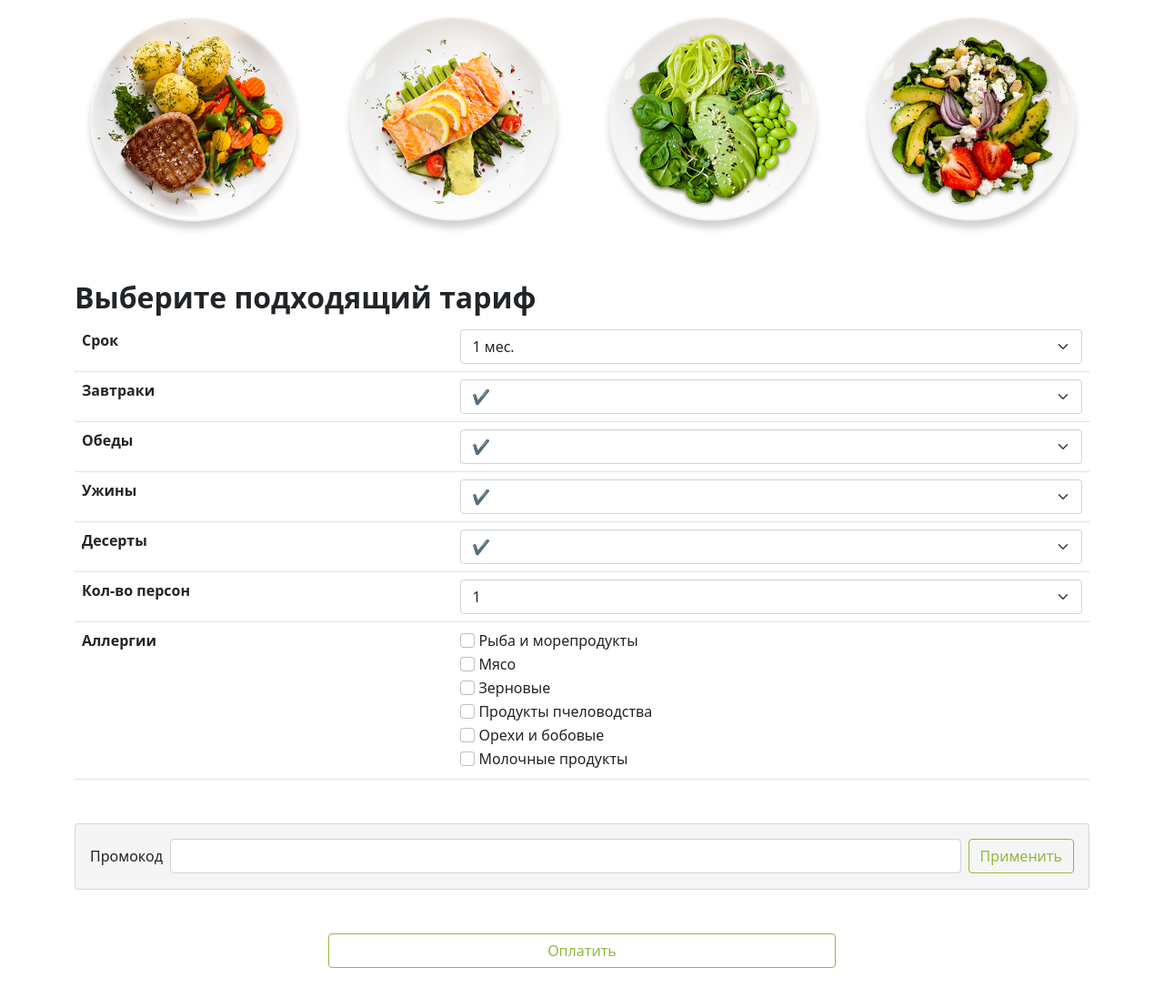
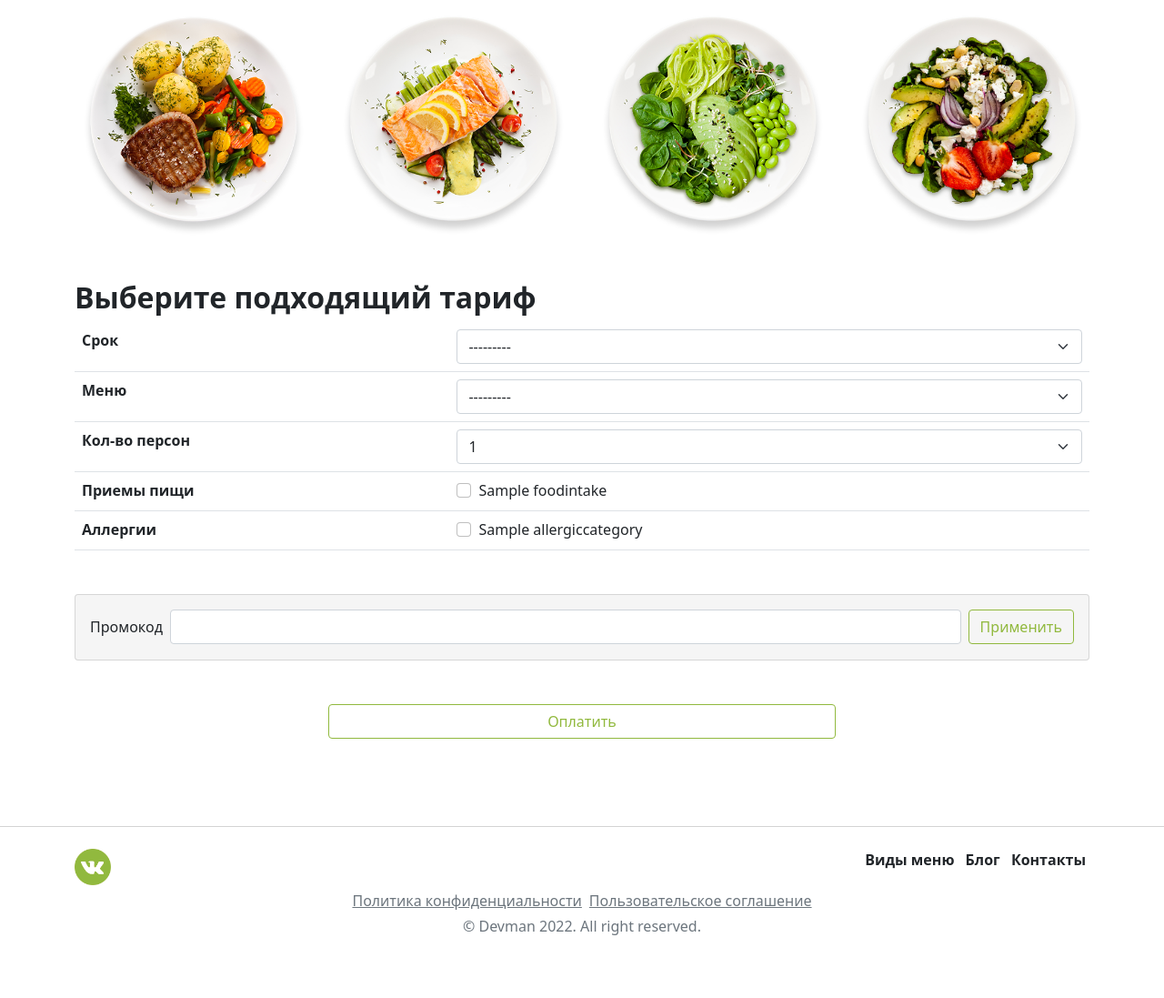
Before and after one commit to spawlov/FoodPlan, a Django app: page /order/ in a window 1280 px wide. Shown: the part 214-1311 px from the top of the page at 91% size. After the commit the page ends 1242 px from the top, so only its background shows below. Run offline with Django 3.2, Linux system fonts and the light colour scheme; tables that the repository leaves empty hold one stand-in row (values such as "Sample post"); parts of the project's set-up code (start-up, migrations or seed data) failed here and were passed over; some libraries are stand-ins or nearby versions.

Commit message:
feature(page): add order page(some functionality)'

```diff
--- a/food_app/admin.py
+++ b/food_app/admin.py
@@ -1,5 +1,4 @@
 from django.contrib import admin
-
 from .models import Recipe, Ingredient, RecipeIngredient, RecipeCategory
 
 
--- /dev/null
+++ b/food_app/forms.py
@@ -0,0 +1,26 @@
+from django import forms
+
+from food_app.models import FoodIntake, Plan, AllergicCategory, PlanPeriod, RecipeCategory
+
+
+class OrderForm(forms.Form):
+    recipe_categories = forms.ModelChoiceField(
+        queryset=RecipeCategory.objects.all(),
+        widget=forms.Select(attrs={'class': 'form-select'})
+    )
+    food_intakes = forms.ModelMultipleChoiceField(
+        queryset=FoodIntake.objects.all(),
+        widget=forms.CheckboxSelectMultiple(attrs={'class': 'form-check-input me-1 foodplan_checked-green'})
+    )
+    allergies = forms.ModelMultipleChoiceField(
+        queryset=AllergicCategory.objects.all(),
+        widget=forms.CheckboxSelectMultiple(attrs={'class': 'form-check-input me-1 foodplan_checked-green'})
+    )
+    period = forms.ModelChoiceField(
+        queryset=PlanPeriod.objects.all(),
+        widget=forms.Select(attrs={'class': 'form-select'})
+    )
+    persons = forms.ChoiceField(
+        choices=[(count, count) for count in range(1, 7)],
+        widget=forms.Select(attrs={'class': 'form-select'})
+    )
--- a/food_app/models.py
+++ b/food_app/models.py
@@ -16,7 +16,7 @@
             models.Index(fields=['name']),
         ]
 
-    def __str__(self) -> str:
+    def __str__(self):
         return self.name
 
 
@@ -169,7 +169,7 @@
         else:
             month = 'месяцев'
 
-        return f'Подписка на {self.duration} {month}'
+        return f'{self.duration} {month}'
 
 
 class Plan(models.Model):
--- a/food_app/templates/food_app/pages/order.html
+++ b/food_app/templates/food_app/pages/order.html
@@ -1,151 +1,116 @@
-{% extends 'food_app/base.html' %}
-{% load static %}
-
-{% block title %}Личный кабинет{% endblock %}
-
-{% block content %}
-<main style="margin-top: calc(2rem + 85px);">
+{% extends 'food_app/base.html' %} {% load static %} {% block title %}Личный
+кабинет{% endblock %} {% block content %}
+<main style="margin-top: calc(2rem + 85px)">
   <section>
     <div class="container">
       <h1><strong class="foodplan_green">1 шаг </strong>до первого меню</h1>
-          <h5 class="text-secondary mb-3">Вам будет доступно 4 типа меню: Классическое, Низкоуглеводное, Вегетарианское и Кето.</h5>
+      <h5 class="text-secondary mb-3">
+        Вам будет доступно 4 типа меню: Классическое, Низкоуглеводное,
+        Вегетарианское и Кето.
+      </h5>
       <div class="row mb-5">
         <div class="col-6 col-md-3">
-
-                  <label for="classic" class="position-relative" style="cursor: pointer;">
-                      <img src="img/menu_classical.png" alt="" class="w-100">
-                      <input form="order" type="radio" name="foodtype" id="classic" value="classic" class="foodplan_selected d-none">
+          <label
+            for="classic"
+            class="position-relative"
+            style="cursor: pointer"
+          >
+            <img src="img/menu_classical.png" alt="" class="w-100" />
+            <input
+              form="order"
+              type="radio"
+              name="foodtype"
+              id="classic"
+              value="classic"
+              class="foodplan_selected d-none"
+            />
             <div class="img_selected" id="img1"></div>
           </label>
         </div>
         <div class="col-6 col-md-3">
-
-                  <label for="low" class="position-relative" style="cursor: pointer;">
-                      <img src="img/menu_nizkougl.png" alt="" class="w-100">
-                      <input form="order" type="radio" name="foodtype" id="low" value="low" class="foodplan_selected d-none">
+          <label for="low" class="position-relative" style="cursor: pointer">
+            <img src="img/menu_nizkougl.png" alt="" class="w-100" />
+            <input
+              form="order"
+              type="radio"
+              name="foodtype"
+              id="low"
+              value="low"
+              class="foodplan_selected d-none"
+            />
             <div class="img_selected" id="img2"></div>
           </label>
         </div>
         <div class="col-6 col-md-3">
-
-                  <label for="veg" class="position-relative" style="cursor: pointer;">
-                      <img src="img/menu_veg.png" alt="" class="w-100">
-                      <input form="order" type="radio" name="foodtype" id="veg" value="veg" class="foodplan_selected d-none">
+          <label for="veg" class="position-relative" style="cursor: pointer">
+            <img src="img/menu_veg.png" alt="" class="w-100" />
+            <input
+              form="order"
+              type="radio"
+              name="foodtype"
+              id="veg"
+              value="veg"
+              class="foodplan_selected d-none"
+            />
             <div class="img_selected" id="img3"></div>
           </label>
         </div>
         <div class="col-6 col-md-3">
-
-                  <label for="keto" class="position-relative" style="cursor: pointer;">
-                      <img src="img/menu_keto.png" alt="" class="w-100">
-                      <input form="order" type="radio" name="foodtype" id="keto" value="keto" class="foodplan_selected d-none">
+          <label for="keto" class="position-relative" style="cursor: pointer">
+            <img src="img/menu_keto.png" alt="" class="w-100" />
+            <input
+              form="order"
+              type="radio"
+              name="foodtype"
+              id="keto"
+              value="keto"
+              class="foodplan_selected d-none"
+            />
             <div class="img_selected" id="img4"></div>
           </label>
         </div>
       </div>
       <h2><strong>Выберите подходящий тариф</strong></h2>
-          <form id="order">
+      <form id="order" action="{% url 'food_app:order' %}" method="POST">
+        {% csrf_token %}
         <table class="table text-center text-truncate mb-5">
           <tbody>
             <tr>
               <th scope="row" class="text-start">Срок</th>
               <td>
-                          <select class="form-select">
-                              <option value="0" selected>1 мес.</option>
-                              <option value="1">3 мес.</option>
-                              <option value="2">6 мес.</option>
-                              <option value="3">12 мес.</option>
-                          </select>
+                 {{ order_form.period }}
               </td>
             </tr>
             <tr>
-                      <th scope="row" class="text-start">Завтраки</th>
+                <th scope="row" class="text-start">Меню</th>
                 <td>
-                          <select name="select1" class="form-select">
-                              <option value="0" selected>&#10004;</option>
-                              <option value="1">&#10008;</option>
-                          </select>
-                      </td>
-                  </tr>
-                  <tr>
-                      <th scope="row" class="text-start">Обеды</th>
-                      <td>
-                          <select name="select2" class="form-select">
-                              <option value="0" selected>&#10004;</option>
-                              <option value="1">&#10008;</option>
-                          </select>
-                      </td>
-                  </tr>
-                  <tr>
-                      <th scope="row" class="text-start">Ужины</th>
-                      <td>
-                          <select name="select3" class="form-select">
-                              <option value="0" selected>&#10004;</option>
-                              <option value="1">&#10008;</option>
-                          </select>
-                      </td>
-                  </tr>
-                  <tr>
-                      <th scope="row" class="text-start">Десерты</th>
-                      <td>
-                          <select name="select4" class="form-select">
-                              <option value="0" selected>&#10004;</option>
-                              <option value="1">&#10008;</option>
-                          </select>
+                    {{ order_form.recipe_categories }}
                 </td>
             </tr>
             <tr>
               <th scope="row" class="text-start">Кол-во персон</th>
               <td>
-                          <select name="select5" class="form-select">
-                              <option value="0" selected>1</option>
-                              <option value="1">2</option>
-                              <option value="2">3</option>
-                              <option value="3">4</option>
-                              <option value="4">5</option>
-                              <option value="5">6</option>
-                          </select>
+                {{ order_form.persons }}
+              </td>
+            </tr>
+            <tr>
+                <th scope="row" class="text-start">Приемы пищи</th>
+                <td>
+                    {% for field in order_form.food_intakes %}
+                        <div class="form-check d-flex justify-content-start">
+                            {{field}}
+                        </div>
+                    {% endfor %}
                 </td>
             </tr>
             <tr>
               <th scope="row" class="text-start">Аллергии</th>
               <td>
+                {% for field in order_form.allergies %}
                     <div class="form-check d-flex justify-content-start">
-                              <input class="form-check-input me-1 foodplan_checked-green" type="checkbox" value="" name="allergy1">
-                              <label class="form-check-label" for="allergy1">
-                                  Рыба и морепродукты
-                              </label>
+                        {{field}}
                     </div>
-                          <div class="form-check d-flex justify-content-start">
-                              <input class="form-check-input me-1 foodplan_checked-green" type="checkbox" value="" name="allergy2">
-                              <label class="form-check-label" for="allergy2">
-                                  Мясо
-                              </label>
-                          </div>
-                          <div class="form-check d-flex justify-content-start">
-                              <input class="form-check-input me-1 foodplan_checked-green" type="checkbox" value="" name="allergy3">
-                              <label class="form-check-label" for="allergy3">
-                                  Зерновые
-                              </label>
-                          </div>
-                          <div class="form-check d-flex justify-content-start">
-                              <input class="form-check-input me-1 foodplan_checked-green" type="checkbox" value="" name="allergy3">
-                              <label class="form-check-label" for="allergy3">
-                                  Продукты пчеловодства
-                              </label>
-                          </div>
-                          <div class="form-check d-flex justify-content-start">
-                              <input class="form-check-input me-1 foodplan_checked-green" type="checkbox" value="" name="allergy3">
-                              <label class="form-check-label" for="allergy3">
-                                  Орехи и бобовые
-                              </label>
-                          </div>
-                          <div class="form-check d-flex justify-content-start">
-                              <input class="form-check-input me-1 foodplan_checked-green" type="checkbox" value="" name="allergy3">
-                              <label class="form-check-label" for="allergy3">
-                                  Молочные продукты
-                              </label>
-                          </div>
+                {% endfor %}
               </td>
             </tr>
           </tbody>
@@ -153,17 +118,32 @@
         <button type="submit" id="TableSubmit" class="d-none"></button>
       </form>
 
-          <form class="card d-flex flex-row align-items-baseline mb-5 p-3 foodplan__bg_grey">
-              <label for="exampleInputPassword1" class="form-label me-2">Промокод</label>
-              <input type="password" class="form-control me-2" id="password">
-              <button type="submit" class="btn shadow-none btn-outline-success foodplan_green foodplan__border_green">Применить</button>
+      <form
+        class="card d-flex flex-row align-items-baseline mb-5 p-3 foodplan__bg_grey"
+      >
+        <label for="exampleInputPassword1" class="form-label me-2"
+          >Промокод</label
+        >
+        <input type="password" class="form-control me-2" id="password" />
+        <button
+          type="submit"
+          class="btn shadow-none btn-outline-success foodplan_green foodplan__border_green"
+        >
+          Применить
+        </button>
       </form>
       <div class="d-flex justify-content-center my-5">
-              <button form="order" type="submit" class="btn shadow-none btn-outline-success foodplan_green foodplan__border_green w-50">Оплатить</button>
+        <button
+          form="order"
+          type="submit"
+          class="btn shadow-none btn-outline-success foodplan_green foodplan__border_green w-50"
+        >
+          Оплатить
+        </button>
       </div>
+    </form>
     </div>
   </section>
 </main>
 
-
 {% endblock %}
--- a/food_app/views.py
+++ b/food_app/views.py
@@ -1,9 +1,14 @@
 from django.contrib.auth.decorators import login_required
 from django.contrib.auth.models import User
 from django.http import HttpResponseRedirect
-from django.shortcuts import render
+from django.shortcuts import redirect, render
 
-from .models import Customer
+from calendar import mdays
+from datetime import datetime, timedelta
+
+from food_app.forms import OrderForm
+
+from .models import Customer, Plan, Subscription
 
 
 def index(request):
@@ -34,3 +39,38 @@
             customer.avatar = request.FILES['avatar']
             customer.save()
         return HttpResponseRedirect(request.META.get('HTTP_REFERER'))
+
+
+def order(request):
+    if request.method == 'GET':
+        order_form = OrderForm()
+        return render(request, 'food_app/pages/order.html', {'order_form': order_form})
+
+    if request.method == 'POST':
+        order_form = OrderForm(request.POST)
+
+        if not order_form.is_valid():
+            return render(request, 'food_app/pages/order.html', {'order_form': order_form})
+
+        plan = Plan(
+            price=5,
+            period=order_form.cleaned_data['period'],
+            recipe_category=order_form.cleaned_data['recipe_categories']
+        )
+        plan.save()
+        plan.allergies.add(*order_form.cleaned_data['allergies'])
+        plan.save()
+
+        today = datetime.now()
+        subscription_end = today + timedelta(mdays[today.month])
+
+        subscription = Subscription(
+            end=subscription_end,
+            plan=plan,
+        )
+        subscription.save()
+        customer = Customer.objects.get(user=request.user)
+        customer.subscriptions.add(subscription)
+        customer.save()
+
+        return redirect(request, 'food_plan:index')
```
Lines whose indentation alone changed are shown as unchanged.
